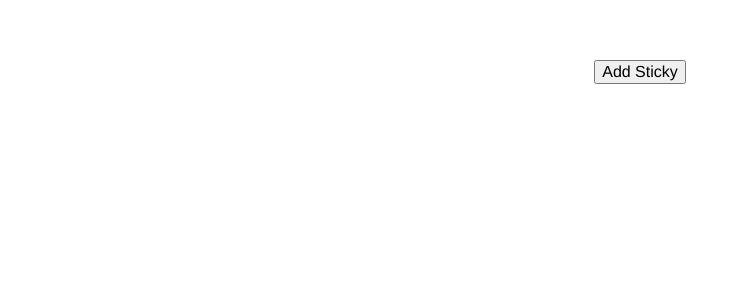
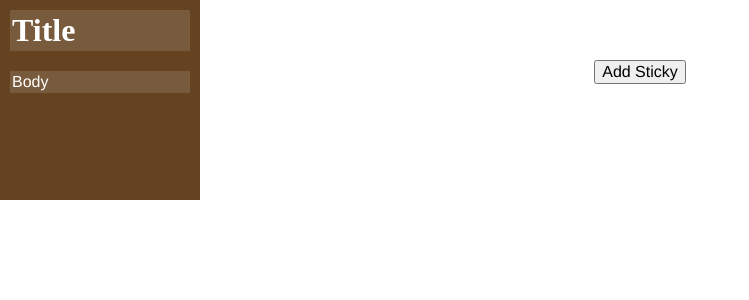
Before and after one commit to corragon/sticky-note-site, a Vue app in the folder frontend/: page / in a window 1280 px wide. Shown: the top 300 px of the page, without its empty margins (0-749 px from the left). Built offline with nearby package versions, Linux system fonts and the light colour scheme.

Commit message:
Add sticky props and prop bindings

```diff
--- a/frontend/src/App.vue
+++ b/frontend/src/App.vue
@@ -2,20 +2,50 @@
   <div id="app">
     <button type:="button" v-on:click="addSticky">Add Sticky</button>
     <template v-for="sticky in stickys">
-      <StickyNote test="blah" :key="sticky.id"></StickyNote>
+      <StickyNote
+        v-bind:id="sticky.id"
+        v-bind:title="sticky.title"
+        v-bind:body="sticky.body"
+        v-bind:styleObject="sticky.styleObject"
+        :key="sticky.id"
+      ></StickyNote>
     </template>
   </div>
 </template>
 
 <script>
-  import Vue from 'vue'
   import StickyNote from './components/StickyNote';
 
   export default {
     name: 'app',
     data() {
       return {
-        stickys: []
+        stickys: {
+            sticky1: {
+              id: '1',
+              title: 'Title',
+              body: 'Body',
+              styleObject: {
+                top: '0px',
+                left: '0px',
+                height: '200px',
+                width: '200px',
+                backgroundColor: '#654321'
+              }
+            },
+            sticky2: {
+              id: '2',
+              title: 'Title',
+              body: 'Body',
+              styleObject: {
+                top: '0px',
+                left: '0px',
+                height: '200px',
+                width: '200px',
+                backgroundColor: '#654321'
+              }
+            }
+        }
       }
     },
     components: {
@@ -23,11 +53,37 @@
     },
     methods: {
       addSticky: function () {
-        const r = () => Math.floor(256 * Math.random());
+        //const r = () => Math.floor(256 * Math.random());
 
-        this.stickys.push({id: ''+(this.stickys.length + 1)});
-        var currentSticky = Vue.component();//this.stickys[this.stickys.length - 1]);
-        currentSticky.styleObject.backgroundColor = `rgb(${r()}, ${r()}, ${r()})`
+        /*this.stickys.push({
+          stickyObject: {
+            id: ''+(this.stickys.length + 1),
+            title: 'Title',
+            body: 'Body',
+            styleObject: {
+              top: '0px',
+              left: '0px',
+              height: '200px',
+              width: '200px',
+              backgroundColor: '#654321'
+            }
+          }
+        });*/
+
+        var stickyId = ''+(Object.keys(this.stickys).length + 1)
+
+        this.stickys[stickyId] = {
+          id: stickyId,
+          title: 'Title',
+          body: 'Body',
+          styleObject: {
+            top: '0px',
+            left: '0px',
+            height: '200px',
+            width: '200px',
+            backgroundColor: '#654321'
+          }
+        };
       }
     }
   }
--- a/frontend/src/components/StickyNote.vue
+++ b/frontend/src/components/StickyNote.vue
@@ -29,21 +29,17 @@
     name: "StickyNote",
     data() {
       return {
-        title: 'Title',
-        body: 'Hello Vue.js!',
+        /*title: 'Title',
+        body: 'Hello Vue.js!',*/
         editTitle: false,
         editBody: false,
-        styleObject: {
-          top: '0px',
-          left: '0px',
-          height: '200px',
-          width: '200px',
-          backgroundColor: '#654321'
-        }
       }
     },
     props: [
-      'test'
+      'id',
+      'title',
+      'body',
+      'styleObject'
     ],
     methods: {
       titleEditHandler: function (e) {
```
Also changed, not shown: 1 other file (tests, documents, lock files or other folders).
